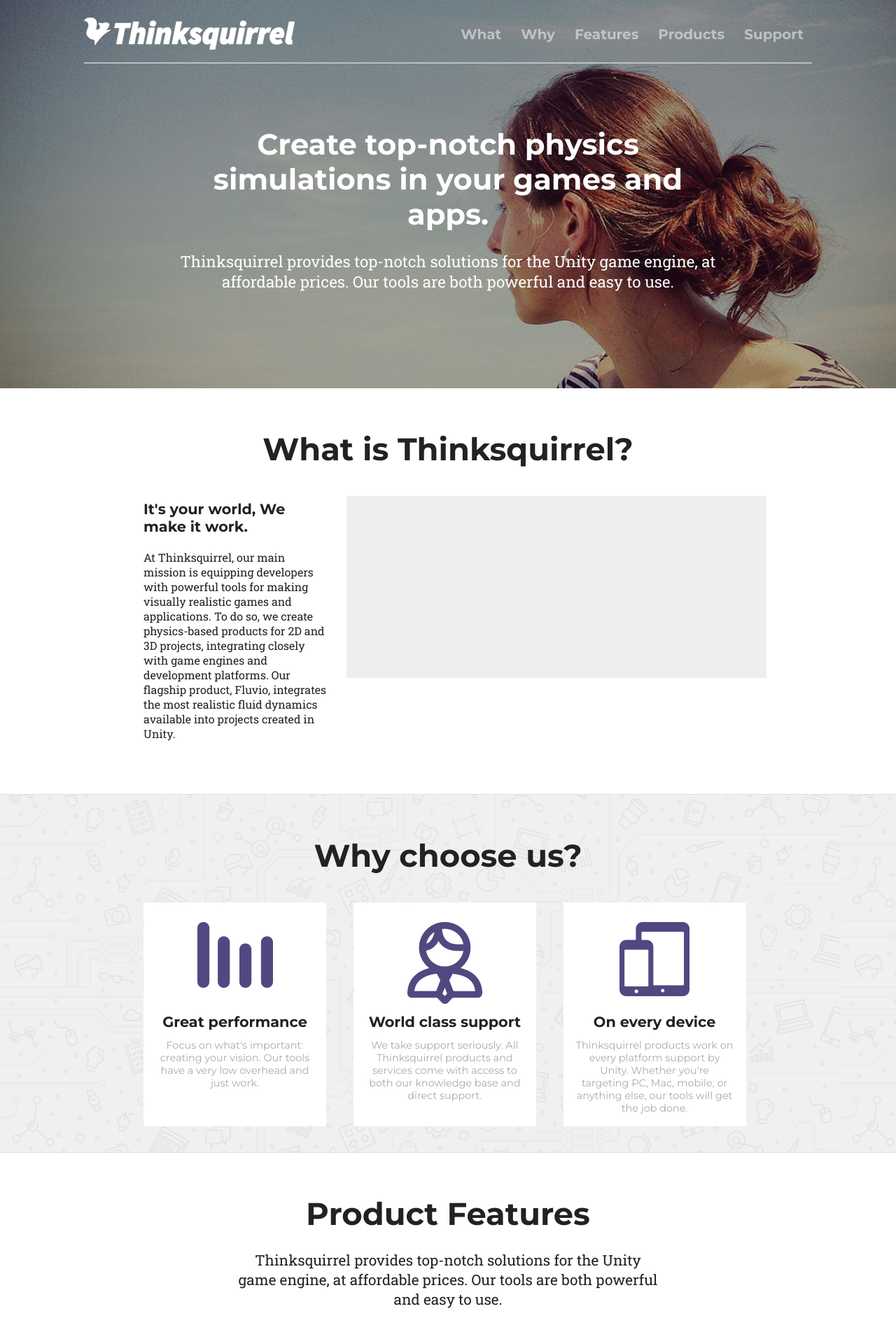
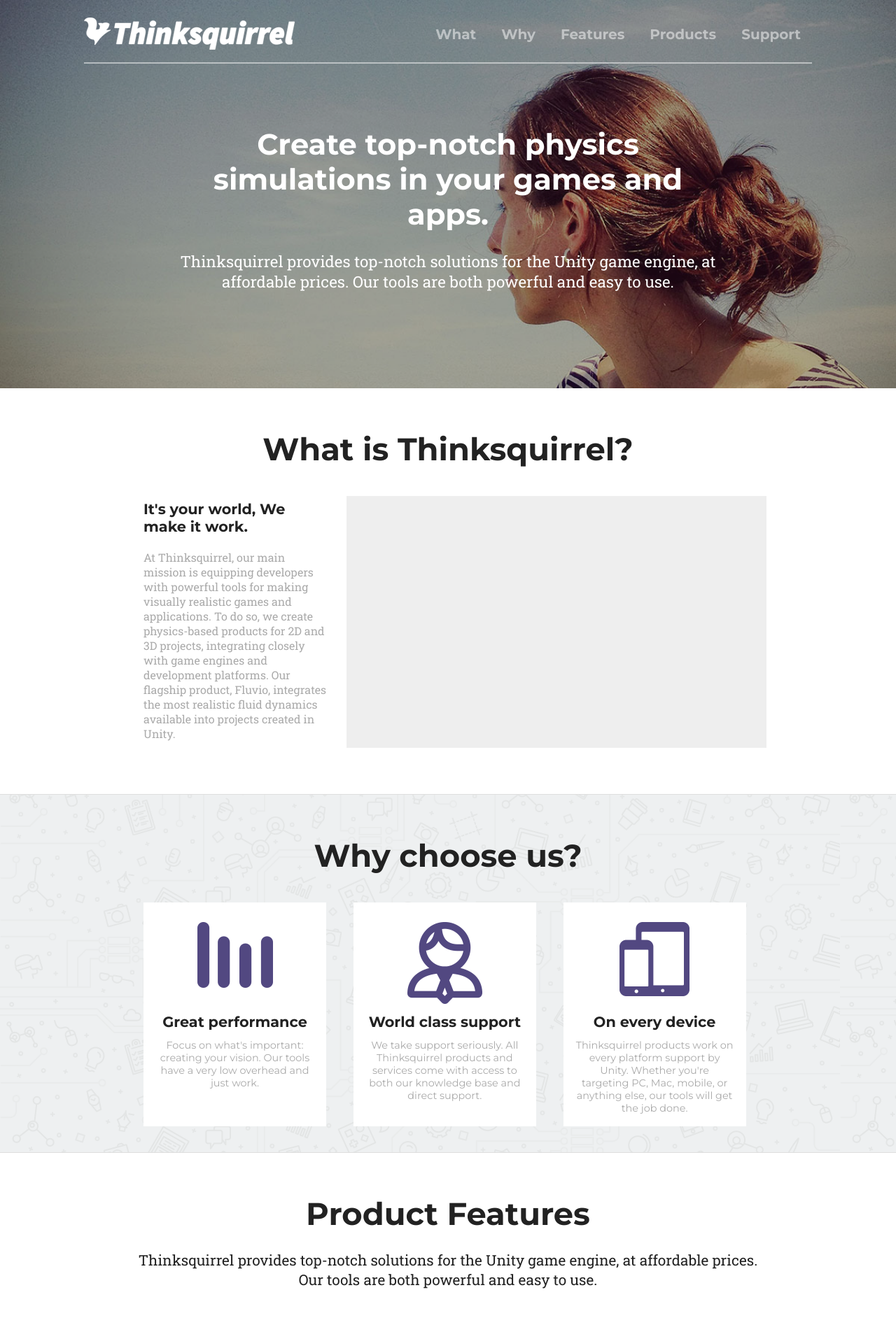
Before and after one commit to nbolt/thinksquirrel, a PHP site: page / in a window 1280 px wide. Shown: the top 1884 px of the page at 70% size. Run offline with PHP 8.4, Linux system fonts and the light colour scheme; some libraries are stand-ins or nearby versions.

Commit message:
feedback updates

```diff
--- a/index.html
+++ b/index.html
@@ -18,7 +18,7 @@
 
   <body>
 
-    <header>
+    <header class='header'>
       <div class='container'>
         <div class='links'>
           <a href='javascript:void(0)' id='what'>
@@ -55,7 +55,7 @@
 
     <div id='block-0' class='block'>
       <div id='header-container'>
-        <div id='header'>
+        <div class='header'>
           <div class='links'>
             <a href='javascript:void(0)' id='what'>
               <div class='link'>
@@ -147,6 +147,7 @@
                     <div class='video'></div>
                 </div>
             </div>
+            <div class='div'></div>
             <div class='service mid'>
                 <div class='left'>
                     <div class='video'></div>
@@ -156,6 +157,7 @@
                     <p class='sub'>When we say “it’s your world,” we mean it. Our products are meant to be used in whatever ways you see fit. Push the envelope, break the rules, and make something entirely new. We love seeing the incredible new ways users implement our products. The sky’s the limit.</p>
                 </div>
             </div>
+            <div class='div'></div>
             <div class='service'>
                 <div class='left'>
                     <p class='title'>Quality.</p>
--- a/style.css
+++ b/style.css
@@ -99,14 +99,17 @@ html, body {
   border-bottom: thin solid hsl(0, 0%, 87%);
 }
 
+.header {
+  height: 64px;
+  padding-top: 25px;
+}
+
 header {
   position: fixed;
   top: 0;
   left: 0;
   right: 0;
   opacity: 0;
-  height: 64px;
-  padding-top: 25px;
   background-color: white;
   border-bottom: thin solid #ccc;
   z-index: 10;
@@ -122,35 +125,38 @@ header .container {
   margin: auto;
 }
 
-header .logo, header .logo img {
+.header .logo, .header .logo img {
   height: 46px;
 }
 
-header .links {
+.header .links {
   float: right;
   margin-top: 12px;
 }
 
-header .links .link {
+.header .links .link {
   font-family: Montserrat;
   font-weight: 600;
   display: inline-block;
   vertical-align: top;
-  margin: 0 12px;
+  margin: 0 16px;
   opacity: 0.5;
   transition: opacity 0.4s ease-in-out;
 }
 
-header .links .link:hover, header .links .link.active {
+.header .links .link:hover, .header .links .link.active {
   opacity: 1;
 }
 
 header .links .link .text {
   color: hsl(251, 28%, 39%);
+}
+
+.header .links .link .text {
   font-size: 1.25em;
 }
 
-header .links a {
+.header .links a {
   text-decoration: none;
   color: white;
 }
@@ -166,47 +172,13 @@ header .links a {
   margin: auto;
 }
 
-#block-0 #header {
-  height: 64px;
-  padding-top: 25px;
-}
-
 #block-0 .hr {
   border-bottom: 2px solid white;
   opacity: 0.5;
 }
 
-#block-0 #header .logo {
+#block-0 .header .logo {
   width: 301px;
-  height: 46px;
-}
-
-#block-0 #header .links {
-  float: right;
-  margin-top: 12px;
-}
-
-#block-0 #header .links .link {
-  font-family: Montserrat;
-  font-weight: 600;
-  display: inline-block;
-  vertical-align: top;
-  margin: 0 12px;
-  opacity: 0.5;
-  transition: opacity 0.4s ease-in-out;
-}
-
-#block-0 #header .links .link:hover, #block-0 #header .links .link.active {
-  opacity: 1;
-}
-
-#block-0 #header .links .link .text {
-  font-size: 1.25em;
-}
-
-#block-0 #header .links a {
-  text-decoration: none;
-  color: white;
 }
 
 #subscribe-container {
@@ -256,6 +228,10 @@ header .links a {
     font-family: Roboto Slab;
 }
 
+#block-1 p.sub {
+  color: #aaa;
+}
+
 #block-1 p.title, #block-3 p.title {
     font-size: 1.3em;
     font-weight: 600;
@@ -267,13 +243,8 @@ header .links a {
     font-weight: 600;
 }
 
-#block-1 .video, #block-3 .video {
-
-}
-
 #block-1 .right .video, #block-3 .right .video {
     width: 100%;
-    height: 260px;
     background-color: #eee;
     margin-left: 25px;
     margin-top: 15px;
@@ -284,6 +255,14 @@ header .links a {
     height: 260px;
     background-color: #eee;
     margin-top: 15px;
+}
+
+#block-3 .right .video {
+  height: 260px;
+}
+
+#block-1 .right .video {
+  height: 360px;
 }
 
 #block-2 {
@@ -330,6 +309,15 @@ header .links a {
     margin-right: 0;
 }
 
+#block-3 > .content {
+  width: auto;
+  padding: 0;
+}
+
+#block-3 > .content > .title {
+  margin-top: 60px;
+}
+
 #block-3 .mid .left {
     width: 69%;
 }
```
Also changed, not shown: other parts of style.css (+16 -12 lines).
